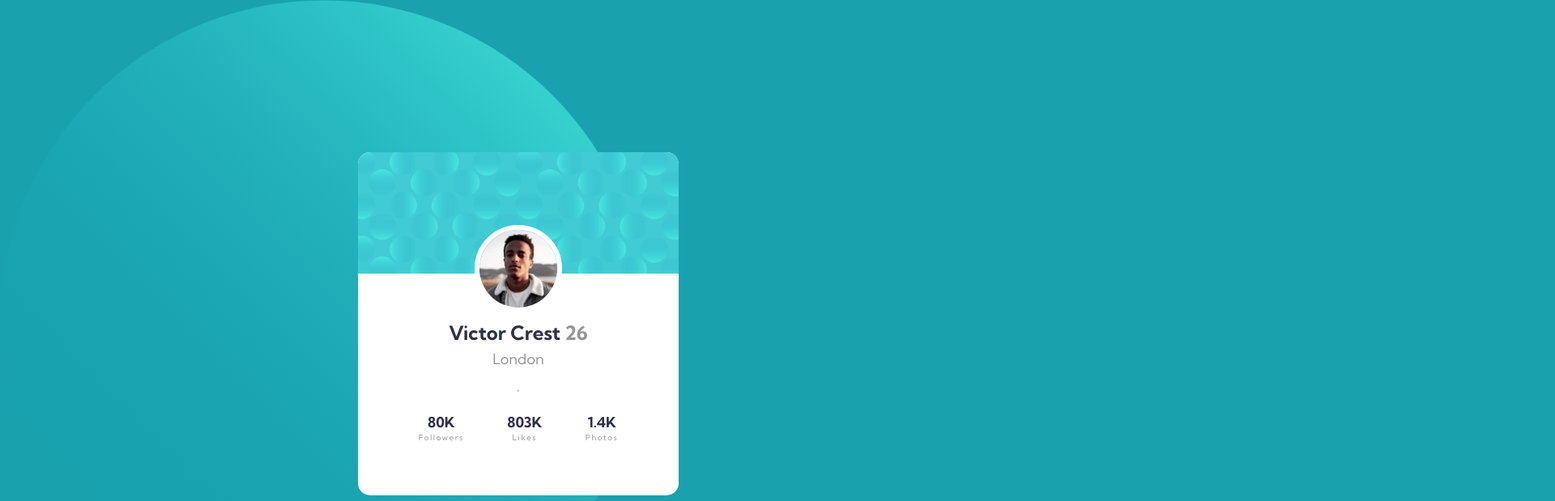
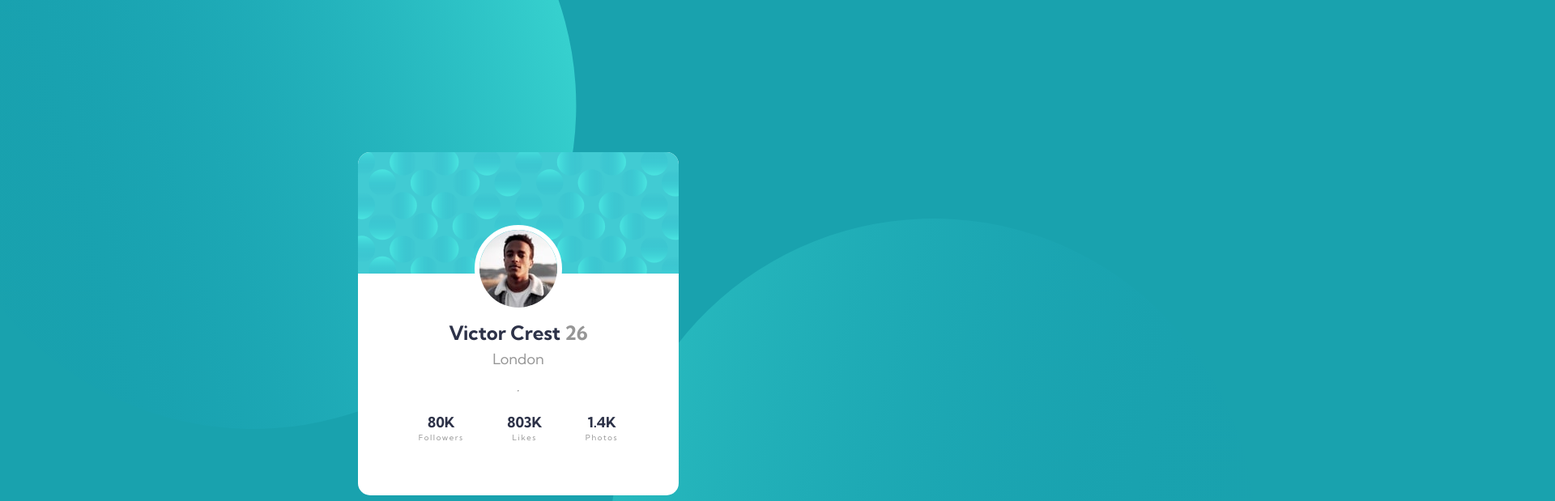
Before and after one commit to abdeldjalilhachimi/profile-card, a plain HTML site: page index.html in a window 1280 px wide. Shown: the top 619 px of the page at 81% size, 1920 px wide, since content can reach past the window. Drawn offline with Linux system fonts and the light colour scheme.

Commit message:
Adding svg background

```diff
--- a/css/main.css
+++ b/css/main.css
@@ -11,14 +11,11 @@ body {
           box-sizing: border-box;
   font-size: 18px;
   background-color: #19a2ae;
+  overflow: hidden;
 }
 
 /* Start  Profile */
 .container {
-  background-image: url("../images/bg-pattern-top.svg");
-  background-repeat: no-repeat;
-  background-position: -50px left 50px;
-  background-size: contain;
   display: -webkit-box;
   display: -ms-flexbox;
   display: flex;
@@ -36,6 +33,34 @@ body {
     width: 100%;
     color: $dark-grayish;
   } */
+}
+
+.container .bg-top {
+  position: absolute;
+  top: -150px;
+  left: -120px;
+  background-image: url("../images/bg-pattern-top.svg");
+  background-repeat: no-repeat;
+  /*  background-position: -50px left 50px; */
+  background-size: contain;
+  height: 100vh;
+  width: 100%;
+  -webkit-transform: rotate(30deg);
+          transform: rotate(30deg);
+}
+
+.container .bg-bottom {
+  position: absolute;
+  bottom: -150px;
+  right: -45rem;
+  background-image: url("../images/bg-pattern-bottom.svg");
+  background-repeat: no-repeat;
+  /*  background-position: -50px left 50px; */
+  background-size: contain;
+  height: 100vh;
+  width: 100%;
+  -webkit-transform: rotate(-30deg);
+          transform: rotate(-30deg);
 }
 
 .container .profile {
@@ -153,5 +178,12 @@ body {
   letter-spacing: 0.1rem;
 }
 
+@media screen and (max-width: 965px) {
+  .container .bg-top,
+  .container .bg-bottom {
+    display: none;
+  }
+}
+
 /* End Profile  */
 /*# sourceMappingURL=main.css.map */
--- a/index.html
+++ b/index.html
@@ -12,6 +12,8 @@
 <body>
 
     <div class="container">
+      <div class="bg-top"></div>
+      <div class="bg-bottom"></div>
       <div class="profile">
           <div class="profile__img">
 
```
